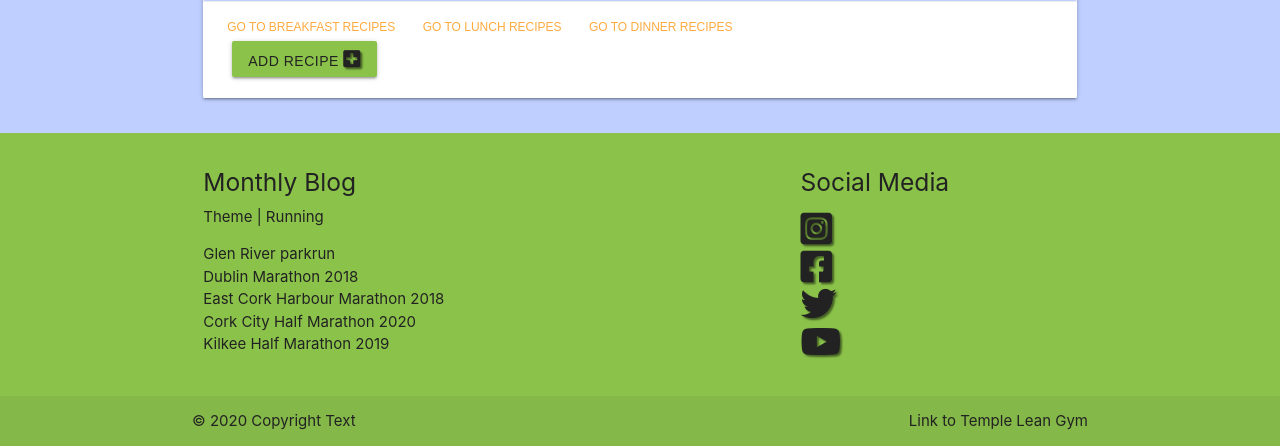
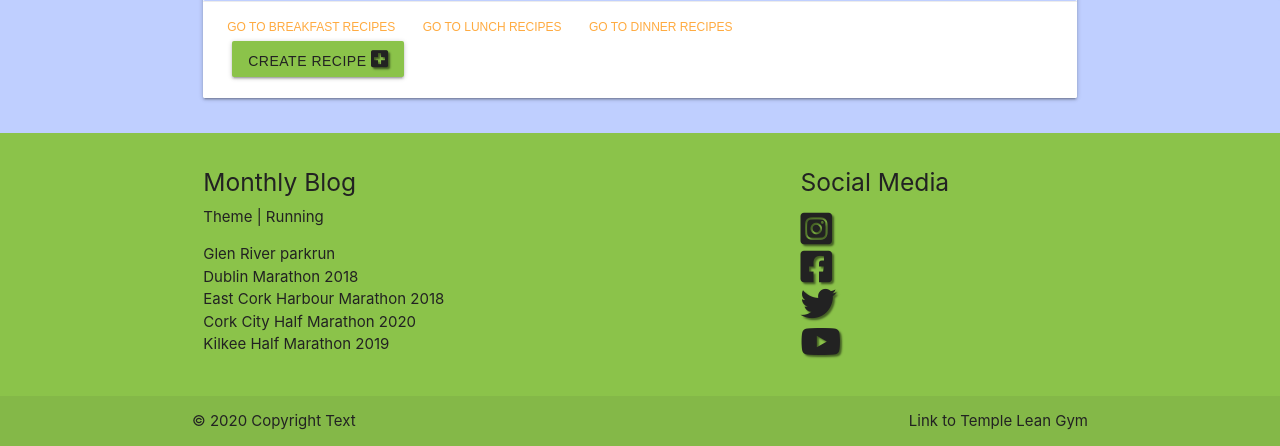
Before and after one commit to Andrew-code2020/ms3onlinecookbook, a Flask app: page /snacks in a window 1280 px wide. Shown: the part 864-1310 px from the top of the page. Run offline with Flask 2, Linux system fonts and the light colour scheme; grey boxes marked "Sample" are stand-in pictures; a database or web service that is not in the repository returns one stand-in record (values such as "Sample title"); some libraries are stand-ins or nearby versions; some web fonts are replaced.

Commit message:
changed word add to create in snacks.html page

```diff
--- a/templates/snacks.html
+++ b/templates/snacks.html
@@ -4,6 +4,7 @@
 <div class="row">
     <div class="col s12 m12">
         {% for recipe in snack_meals %}
+        <!--Snack Recipe Image-->
         <div class="card">
             <div class="card-image">
                 <img class="breakfast" src="{{ recipe.recipe_image }}" alt="Lunch Image">
@@ -58,7 +59,7 @@
                 <a href="{{ url_for('lunch')}}">Go to Lunch Recipes</a>
                 <a href="{{ url_for('dinner')}}">Go to Dinner Recipes</a>
                 <br>
-                <a href="{{ url_for('addrecipe')}}" class="profile btn waves-effect waves-light light-green" >Add Recipe
+                <a href="{{ url_for('addrecipe')}}" class="profile btn waves-effect waves-light light-green" >Create Recipe
                     <i class="fas fa-plus-square"></i> </a>
                 {% if session.user|lower == recipe.created_by|lower %}
                 <a href="{{ url_for('editrecipe', recipe_id=recipe._id)}}" class="profile btn waves-effect waves-light light-green" >Edit Recipe
```
